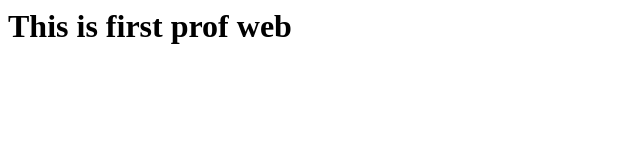
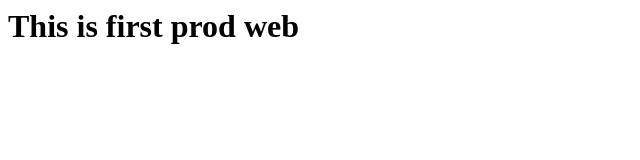
Before and after one commit to skmane17/prodweb, a plain HTML site: page index.html in a window 1280 px wide. Shown: the full height of the page, 0-640 px from the left. Drawn offline with Linux system fonts and the light colour scheme.

Commit message:
webserver

```diff
--- a/index.html
+++ b/index.html
@@ -1 +1 @@
-<h1> This is first prof web </h1>
+<h1> This is first prod web </h1>
```
